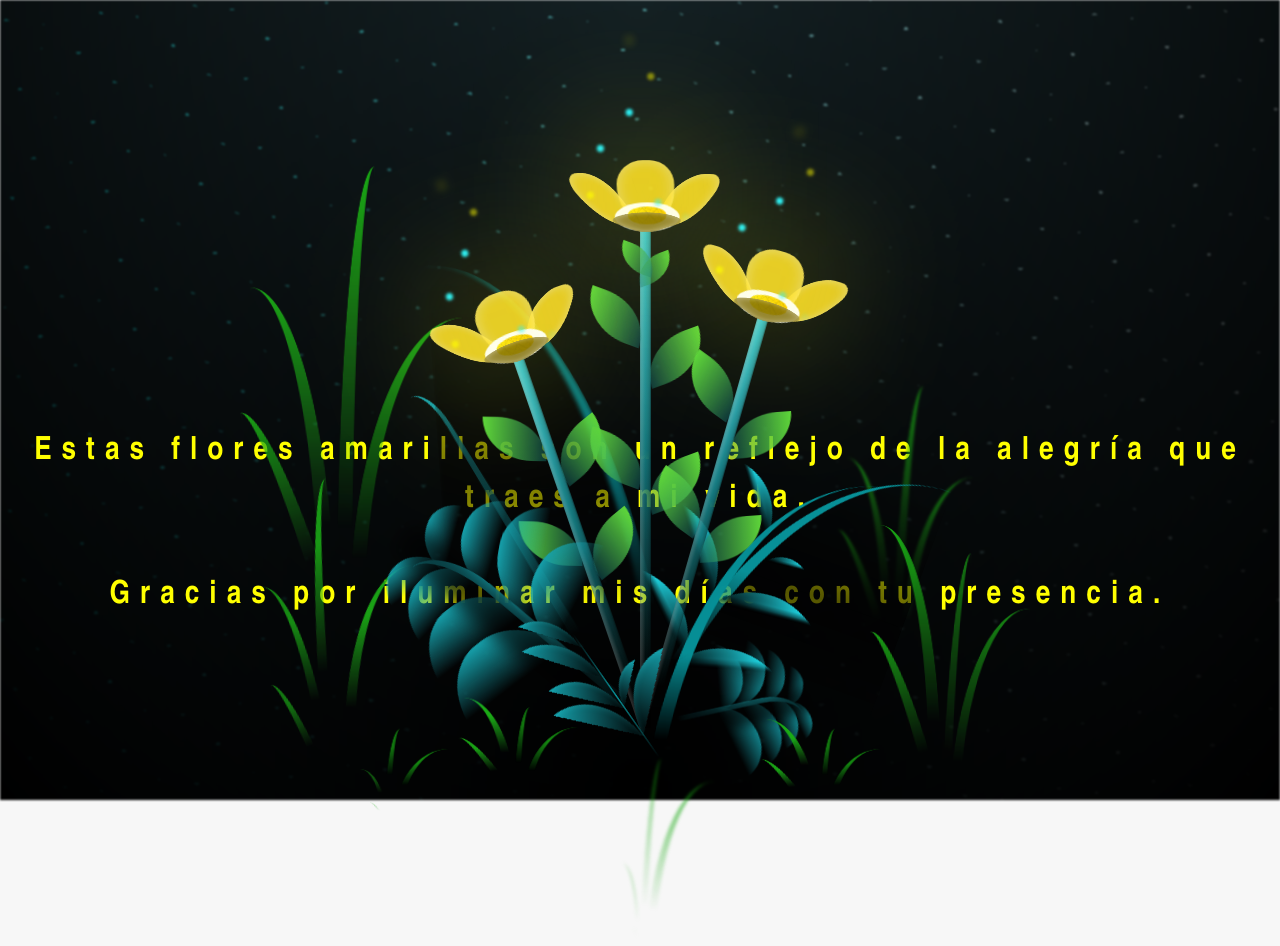
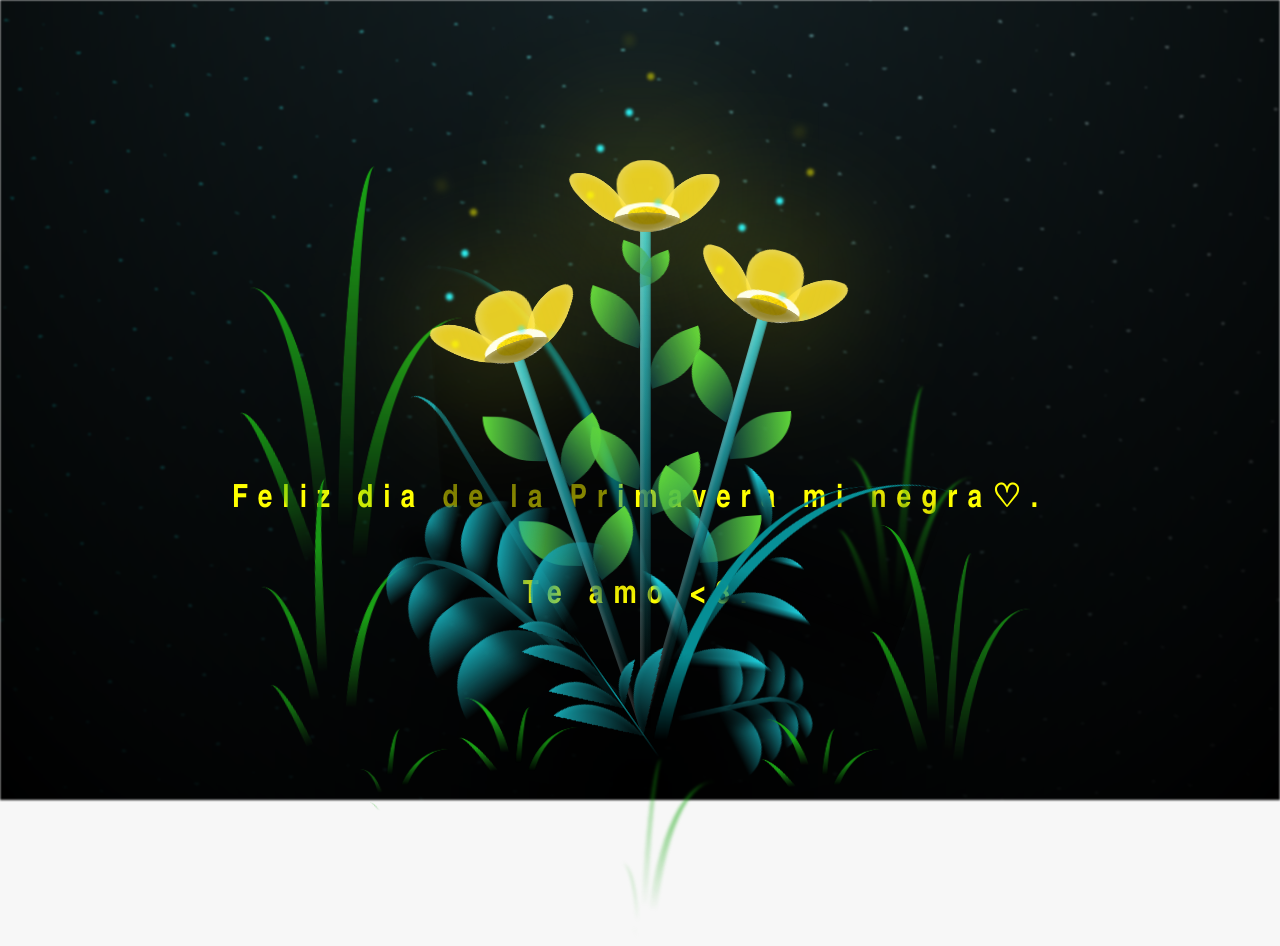
Before and after one commit to ChamiDev/Flores-Amarillas, a plain HTML site: page flower.html in a window 1280 px wide. Drawn offline with Linux system fonts and the light colour scheme.

Commit message:
Update flower.html

```diff
--- a/flower.html
+++ b/flower.html
@@ -13,8 +13,8 @@
     <div id="lyrics">
 
     </div>
-    <h1 class="titulo">Estas flores amarillas son un reflejo de la alegría que traes a mi vida. <br> <br>
-      Gracias por iluminar mis días con tu presencia.</h1>
+    <h1 class="titulo">Feliz dia de la Primavera mi negra♡. <br> <br>
+      Te amo <3.</h1>
 
     <div class="night"></div>
     <div class="flowers">
```
